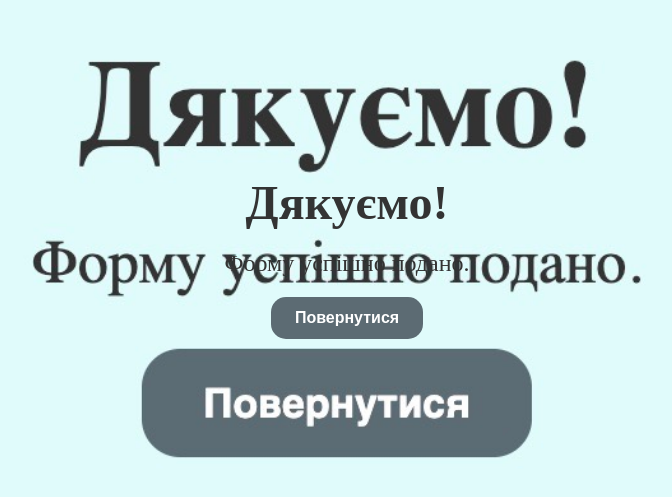
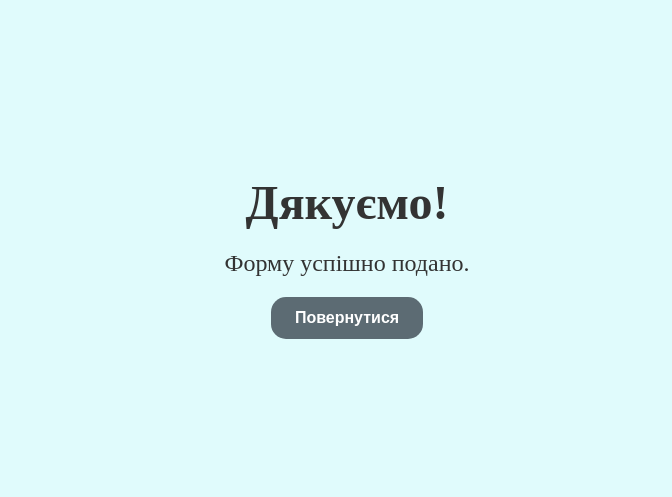
Before and after one commit to nevrolog-antonenko/ua, a plain HTML site: page thanks.html in a window 1280 px wide. Shown: the part 143-640 px from the top of the page, without its empty margins (293-965 px from the left). Drawn offline with Linux system fonts and the light colour scheme; a web font is replaced by a local one.

Commit message:
Update styles.css

```diff
--- a/styles.css
+++ b/styles.css
@@ -969,7 +969,7 @@ body.dark-theme h3 {
     align-items: center;
     justify-content: center;
     height: 100vh;
-    background-image: url('img/thanks.jpeg'); /* Шлях до завантаженого зображення */
+/*     background-image: url('img/thanks.jpeg'); /* Шлях до завантаженого зображення */ */
     background-size: cover;
     background-position: center;
     text-align: center;
```
